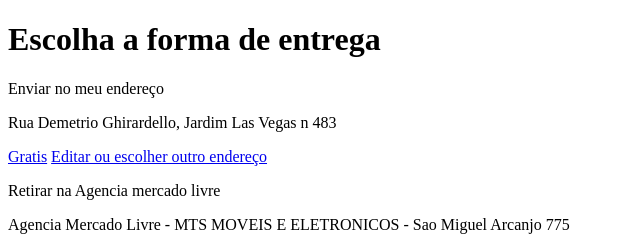
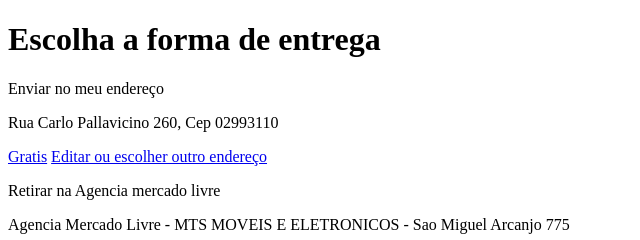
Before and after one commit to cwgameseletronicos/Geladeira-mercado-livre, a plain HTML site: page escolha-a-forma-de-entrega.html in a window 1280 px wide. Shown: the top 240 px of the page, 0-640 px from the left. Drawn offline with Linux system fonts and the light colour scheme.

Commit message:
Add files via upload

```diff
--- a/escolha-a-forma-de-entrega.html
+++ b/escolha-a-forma-de-entrega.html
@@ -15,7 +15,7 @@
     <div class="caixa-1">
         <a href="escolha-como-pagar.html" class="proxima-pagina"></a>
         <p class="enviar">Enviar no meu endereço</p>
-        <p class="comerciante">Rua Demetrio Ghirardello, Jardim Las Vegas n 483</p>
+        <p class="comerciante">Rua Carlo Pallavicino 260, Cep 02993110</p>
         <a href="#" class="gratis">Gratis</a>
 
 
```
